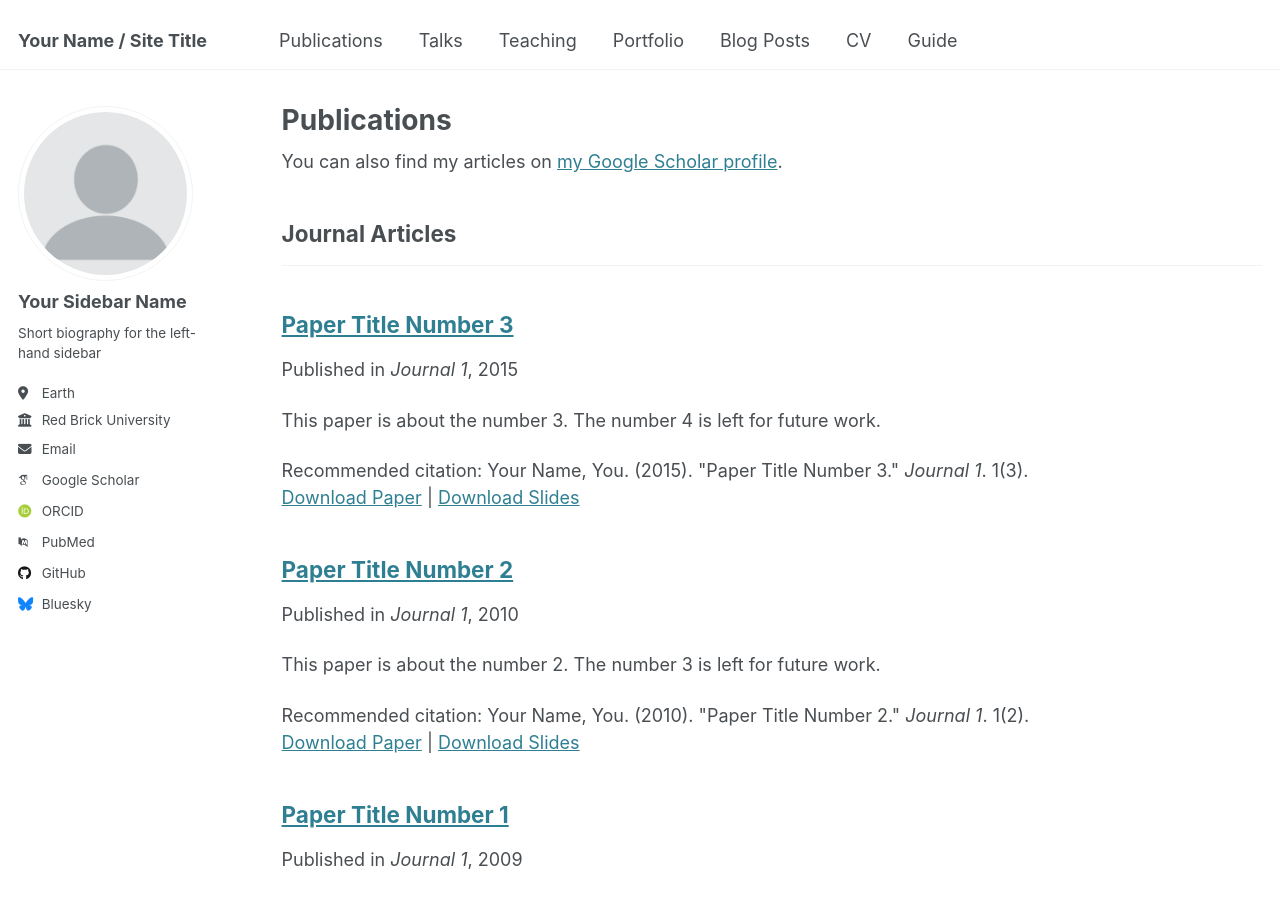
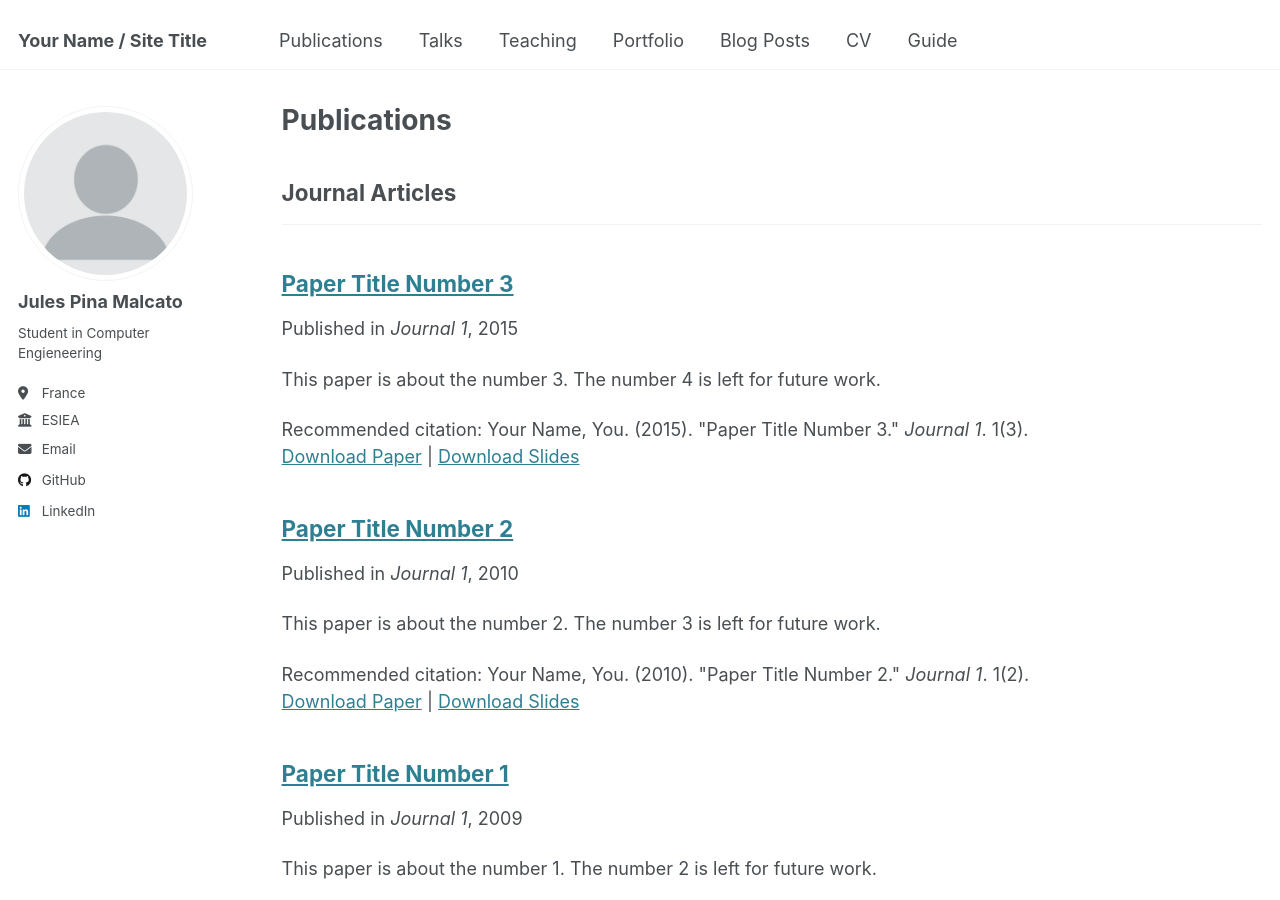
Before and after one commit to jules2666/jules2666.github.io, a Jekyll site: the page built from _pages/publications.html, in a window 1280 px wide and 900 px high. Built offline with Jekyll 4.4.1, drawn with Linux system fonts in a browser that asks for light colours; some web fonts are replaced; part of the change alters nothing that is shown.

Commit message:
Update _config.yml

```diff
--- a/_config.yml
+++ b/_config.yml
@@ -23,57 +23,22 @@ repository               : "jules2666.github.io"
 author:
   # Biographic information
   avatar           : "profile.png"
-  name             : "Your Sidebar Name"
+  name             : "Jules Pina Malcato"
   pronouns         : # example: "she/her"
-  bio              : "Short biography for the left-hand sidebar"
-  location         : "Earth"
-  employer         : "Red Brick University"
+  bio              : "Student in Computer Engieneering"
+  location         : "France"
+  employer         : "ESIEA"
   uri              : # URL
-  email            : "none@example.org"
+  email            : "jules.malcato@gmail.com"
 
   # Academic websites
-  arxiv            : # URL - Update with the correct link to your profile
-  googlescholar    : "https://scholar.google.com/citations?user=PS_CX0AAAAAJ"
-  impactstory      : # URL
-  orcid            : "http://orcid.org/yourorcidurl"
-  semantic         : # URL
-  pubmed           : "https://www.ncbi.nlm.nih.gov/pubmed/?term=john+snow"
-  researchgate     : # URL
-  scopus           : # URL
 
-  # Repositories and software development
-  bitbucket        : # Username - Update with your username on the site
-  codepen          : # Username
-  dribbble         : # Username
-  github           : "academicpages"
-  kaggle           : # Username
-  stackoverflow    : # User number or user number and name (i.e., use "1" or "1/jeff-atwood")
 
-  # Social media
-  bluesky          : "bsky.app" # Replace this with you Bluesky username
-  facebook         : # Username
-  flickr           : # Username
-  foursquare       : # Username
-  goodreads        : # Username
-  google_plus      : # Username
-  keybase          : # Username
-  instagram        : # Username
-  lastfm           : # Username
-  linkedin         : # Username
-  mastodon         : # URL
-  medium           : # URL
-  pinterest        : # Username
-  soundcloud       : # Username
-  steam            : # Username
-  telegram         : # URL
-  tumblr           : # Username
-  twitter          : # Username for X / Twitter
-  vine             : # Username
-  weibo            : # Username
-  wikipedia        : # Username
-  xing             : # Username
-  youtube          : # Username
-  zhihu            : # Username
+
+  github           : "jules2666"
+
+  linkedin         : jules-pina-malcato-351b561b7
+
 
 # Publication Category - The following the list of publication categories and their headings
 publication_category:
```
